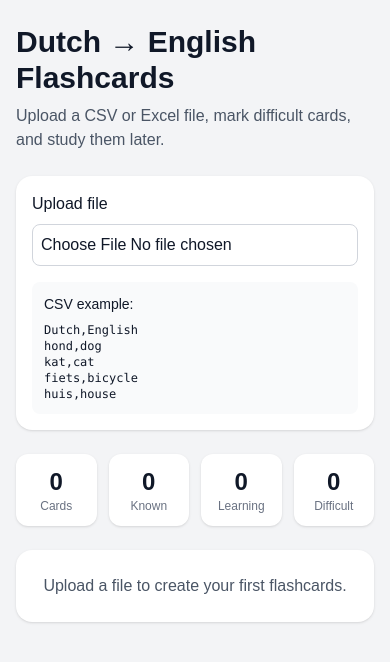
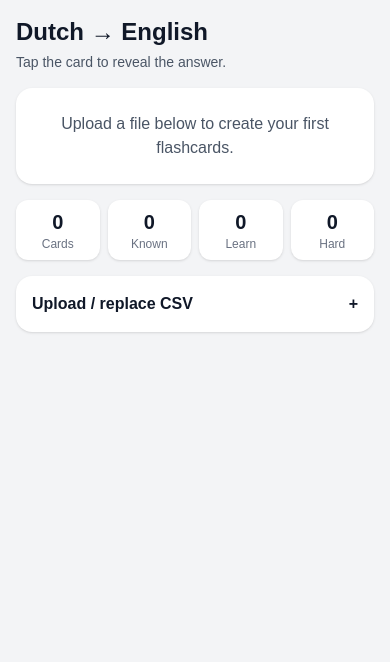
Before and after one commit to gautamnidhi/dutch-flashcards, a Next.js app: page / in a window 390 px wide. Shown: the top 662 px of the page. Built offline with nearby package versions, Linux system fonts and the light colour scheme.

Commit message:
Improve flashcard mobile layout

```diff
--- a/app/page.tsx
+++ b/app/page.tsx
@@ -39,6 +39,7 @@ export default function Home() {
   const [currentIndex, setCurrentIndex] = useState(0);
   const [showAnswer, setShowAnswer] = useState(false);
   const [showDifficultOnly, setShowDifficultOnly] = useState(false);
+  const [showUpload, setShowUpload] = useState(false);
   const [error, setError] = useState("");
   const [importMessage, setImportMessage] = useState("");
 
@@ -104,10 +105,6 @@ export default function Home() {
           transformHeader: (header) =>
             header.replace(/^\uFEFF/, "").trim().toLowerCase(),
         });
-
-        if (results.errors.length > 0) {
-          console.error("CSV parse errors:", results.errors);
-        }
 
         const parsedCards = rowsToCards(results.data);
         addCards(parsedCards);
@@ -197,6 +194,7 @@ export default function Home() {
     setCards(shuffleCards(newCards));
     setCurrentIndex(0);
     setShowAnswer(false);
+    setShowUpload(false);
     setImportMessage(`Imported ${newCards.length} cards successfully.`);
   }
 
@@ -277,111 +275,14 @@ export default function Home() {
   }
 
   return (
-    <main className="min-h-screen bg-gray-100 px-4 py-6 text-gray-900">
+    <main className="min-h-screen bg-gray-100 px-4 py-4 pb-28 text-gray-900">
       <div className="mx-auto max-w-xl">
-        <header className="mb-6">
-          <h1 className="text-3xl font-bold">Dutch → English Flashcards</h1>
-          <p className="mt-2 text-gray-600">
-            Upload a CSV or Excel file, mark difficult cards, and study them
-            later.
+        <header className="mb-4">
+          <h1 className="text-2xl font-bold">Dutch → English</h1>
+          <p className="mt-1 text-sm text-gray-600">
+            Tap the card to reveal the answer.
           </p>
         </header>
-
-        <section className="mb-6 rounded-2xl bg-white p-4 shadow">
-          <label className="block">
-            <span className="mb-2 block font-medium">Upload file</span>
-
-            <input
-              type="file"
-              accept=".csv,.xlsx,.xls"
-              className="block w-full rounded-lg border border-gray-300 p-2"
-              onChange={(event) => {
-                const file = event.target.files?.[0];
-
-                if (file) {
-                  handleFileUpload(file);
-                  event.target.value = "";
-                }
-              }}
-            />
-          </label>
-
-          <div className="mt-4 rounded-lg bg-gray-50 p-3 text-sm">
-            <p className="font-medium">CSV example:</p>
-
-            <pre className="mt-2 overflow-auto text-xs">
-{`Dutch,English
-hond,dog
-kat,cat
-fiets,bicycle
-huis,house`}
-            </pre>
-          </div>
-
-          {importMessage && (
-            <p className="mt-3 rounded-lg bg-green-50 p-3 text-sm text-green-700">
-              {importMessage}
-            </p>
-          )}
-
-          {error && (
-            <p className="mt-3 rounded-lg bg-red-50 p-3 text-sm text-red-700">
-              {error}
-            </p>
-          )}
-        </section>
-
-        <section className="mb-6 grid grid-cols-4 gap-3">
-          <div className="rounded-xl bg-white p-3 text-center shadow">
-            <p className="text-2xl font-bold">{stats.total}</p>
-            <p className="text-xs text-gray-500">Cards</p>
-          </div>
-
-          <div className="rounded-xl bg-white p-3 text-center shadow">
-            <p className="text-2xl font-bold">{stats.known}</p>
-            <p className="text-xs text-gray-500">Known</p>
-          </div>
-
-          <div className="rounded-xl bg-white p-3 text-center shadow">
-            <p className="text-2xl font-bold">{stats.learning}</p>
-            <p className="text-xs text-gray-500">Learning</p>
-          </div>
-
-          <div className="rounded-xl bg-white p-3 text-center shadow">
-            <p className="text-2xl font-bold">{stats.difficult}</p>
-            <p className="text-xs text-gray-500">Difficult</p>
-          </div>
-        </section>
-
-        {cards.length > 0 && (
-          <div className="mb-4 grid grid-cols-3 gap-3">
-            <button
-              className="rounded-xl bg-white px-4 py-3 font-semibold text-gray-800 shadow"
-              onClick={reshuffleCards}
-            >
-              Shuffle
-            </button>
-
-            <button
-              className={`rounded-xl px-4 py-3 font-semibold shadow ${
-                showDifficultOnly
-                  ? "bg-orange-500 text-white"
-                  : "bg-white text-orange-600"
-              }`}
-              onClick={toggleDifficultMode}
-              disabled={stats.difficult === 0}
-            >
-              Difficult
-            </button>
-
-            <button
-              className="rounded-xl bg-white px-4 py-3 font-semibold text-red-600 shadow"
-              onClick={clearCards}
-            >
-              Clear
-            </button>
-          </div>
-        )}
 
         {showDifficultOnly && stats.difficult === 0 && (
           <section className="rounded-2xl bg-white p-6 text-center shadow">
@@ -392,12 +293,12 @@ huis,house`}
         )}
 
         {currentCard ? (
-          <section className="rounded-2xl bg-white p-6 text-center shadow">
-            <div className="mb-4">
+          <section className="rounded-2xl bg-white p-4 text-center shadow">
+            <div className="mb-3">
               <div className="mb-2 flex items-center justify-between text-sm text-gray-500">
                 <span>
-                  {showDifficultOnly ? "Difficult card" : "Card"}{" "}
-                  {currentIndex + 1} of {visibleCards.length}
+                  {showDifficultOnly ? "Difficult" : "Card"} {currentIndex + 1} /{" "}
+                  {visibleCards.length}
                 </span>
                 <span>{progressPercent}%</span>
               </div>
@@ -411,26 +312,24 @@ huis,house`}
             </div>
 
             <button
-              className="mb-6 w-full rounded-2xl border border-gray-200 p-8 text-center transition active:scale-[0.99]"
+              className="mb-4 flex min-h-[300px] w-full flex-col items-center justify-center rounded-2xl border border-gray-200 p-6 text-center transition active:scale-[0.99]"
               onClick={() => setShowAnswer((value) => !value)}
             >
-              <div className="mb-3 flex justify-center">
-                {currentCard.difficult && (
-                  <span className="rounded-full bg-orange-100 px-3 py-1 text-xs font-semibold text-orange-700">
-                    Difficult
-                  </span>
-                )}
-              </div>
+              {currentCard.difficult && (
+                <span className="mb-4 rounded-full bg-orange-100 px-3 py-1 text-xs font-semibold text-orange-700">
+                  Difficult
+                </span>
+              )}
 
-              <p className="text-sm uppercase tracking-wide text-gray-500">
+              <p className="text-xs uppercase tracking-wide text-gray-500">
                 Dutch
               </p>
 
               <p className="mt-3 text-4xl font-bold">{currentCard.dutch}</p>
 
               {showAnswer ? (
-                <div className="mt-8 border-t pt-6">
-                  <p className="text-sm uppercase tracking-wide text-gray-500">
+                <div className="mt-6 w-full border-t pt-5">
+                  <p className="text-xs uppercase tracking-wide text-gray-500">
                     English
                   </p>
 
@@ -439,9 +338,7 @@ huis,house`}
                   </p>
                 </div>
               ) : (
-                <p className="mt-6 text-sm text-gray-400">
-                  Tap card or press reveal to see answer
-                </p>
+                <p className="mt-6 text-sm text-gray-400">Tap to see answer</p>
               )}
             </button>
 
@@ -458,15 +355,8 @@ huis,house`}
                 : "Mark as difficult"}
             </button>
 
-            {!showAnswer ? (
-              <button
-                className="mb-3 w-full rounded-xl bg-gray-900 px-4 py-3 font-semibold text-white"
-                onClick={() => setShowAnswer(true)}
-              >
-                Reveal answer
-              </button>
-            ) : (
-              <div className="mb-3 grid grid-cols-2 gap-3">
+            {showAnswer && (
+              <div className="grid grid-cols-2 gap-3">
                 <button
                   className="rounded-xl bg-red-100 px-4 py-3 font-semibold text-red-700"
                   onClick={() => markCard(false)}
@@ -482,33 +372,139 @@ huis,house`}
                 </button>
               </div>
             )}
-
-            <div className="grid grid-cols-2 gap-3">
-              <button
-                className="rounded-xl bg-gray-200 px-4 py-3 font-semibold text-gray-800"
-                onClick={goToPreviousCard}
-              >
-                Previous
-              </button>
-
-              <button
-                className="rounded-xl bg-gray-200 px-4 py-3 font-semibold text-gray-800"
-                onClick={goToNextCard}
-              >
-                Next
-              </button>
-            </div>
           </section>
         ) : (
           !showDifficultOnly && (
             <section className="rounded-2xl bg-white p-6 text-center shadow">
               <p className="text-gray-600">
-                Upload a file to create your first flashcards.
+                Upload a file below to create your first flashcards.
               </p>
             </section>
           )
         )}
+
+        <section className="mt-4 grid grid-cols-4 gap-2">
+          <div className="rounded-xl bg-white p-2 text-center shadow">
+            <p className="text-xl font-bold">{stats.total}</p>
+            <p className="text-xs text-gray-500">Cards</p>
+          </div>
+
+          <div className="rounded-xl bg-white p-2 text-center shadow">
+            <p className="text-xl font-bold">{stats.known}</p>
+            <p className="text-xs text-gray-500">Known</p>
+          </div>
+
+          <div className="rounded-xl bg-white p-2 text-center shadow">
+            <p className="text-xl font-bold">{stats.learning}</p>
+            <p className="text-xs text-gray-500">Learn</p>
+          </div>
+
+          <div className="rounded-xl bg-white p-2 text-center shadow">
+            <p className="text-xl font-bold">{stats.difficult}</p>
+            <p className="text-xs text-gray-500">Hard</p>
+          </div>
+        </section>
+
+        {cards.length > 0 && (
+          <div className="mt-4 grid grid-cols-3 gap-2">
+            <button
+              className="rounded-xl bg-white px-3 py-2 text-sm font-semibold text-gray-800 shadow"
+              onClick={reshuffleCards}
+            >
+              Shuffle
+            </button>
+
+            <button
+              className={`rounded-xl px-3 py-2 text-sm font-semibold shadow ${
+                showDifficultOnly
+                  ? "bg-orange-500 text-white"
+                  : "bg-white text-orange-600"
+              }`}
+              onClick={toggleDifficultMode}
+              disabled={stats.difficult === 0}
+            >
+              Difficult
+            </button>
+
+            <button
+              className="rounded-xl bg-white px-3 py-2 text-sm font-semibold text-red-600 shadow"
+              onClick={clearCards}
+            >
+              Clear
+            </button>
+          </div>
+        )}
+
+        <section className="mt-4 rounded-2xl bg-white p-4 shadow">
+          <button
+            className="flex w-full items-center justify-between font-semibold"
+            onClick={() => setShowUpload((value) => !value)}
+          >
+            <span>Upload / replace CSV</span>
+            <span>{showUpload ? "−" : "+"}</span>
+          </button>
+
+          {showUpload && (
+            <div className="mt-4">
+              <label className="block">
+                <span className="mb-2 block text-sm font-medium">
+                  Upload CSV / Excel
+                </span>
+
+                <input
+                  type="file"
+                  accept=".csv,.xlsx,.xls"
+                  className="block w-full rounded-lg border border-gray-300 p-2 text-sm"
+                  onChange={(event) => {
+                    const file = event.target.files?.[0];
+
+                    if (file) {
+                      handleFileUpload(file);
+                      event.target.value = "";
+                    }
+                  }}
+                />
+              </label>
+
+              <p className="mt-3 text-xs text-gray-500">
+                CSV format: Dutch,English
+              </p>
+            </div>
+          )}
+
+          {importMessage && (
+            <p className="mt-3 rounded-lg bg-green-50 p-2 text-sm text-green-700">
+              {importMessage}
+            </p>
+          )}
+
+          {error && (
+            <p className="mt-3 rounded-lg bg-red-50 p-2 text-sm text-red-700">
+              {error}
+            </p>
+          )}
+        </section>
       </div>
+
+      {currentCard && (
+        <div className="fixed bottom-0 left-0 right-0 border-t bg-white p-4 shadow-2xl">
+          <div className="mx-auto grid max-w-xl grid-cols-2 gap-3">
+            <button
+              className="rounded-xl bg-gray-200 px-4 py-4 font-semibold text-gray-800"
+              onClick={goToPreviousCard}
+            >
+              ← Previous
+            </button>
+
+            <button
+              className="rounded-xl bg-gray-900 px-4 py-4 font-semibold text-white"
+              onClick={goToNextCard}
+            >
+              Next →
+            </button>
+          </div>
+        </div>
+      )}
     </main>
   );
 }
```
